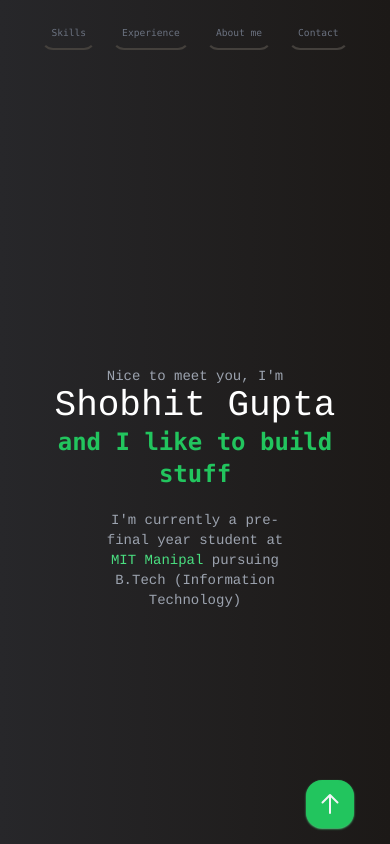
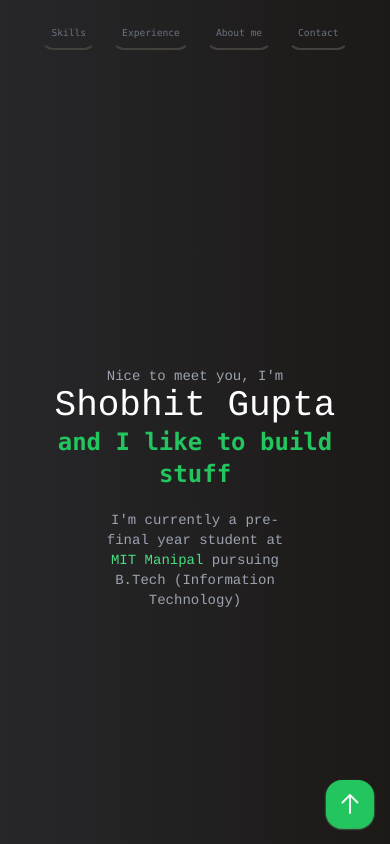
Before and after one commit to shobhitgupta2/Personal-Portfolio, a React (Vite) app: page / in a window 390 px wide. Built offline with nearby package versions, Linux system fonts and the light colour scheme.

Commit message:
made changes to corner button alignment for mobile

```diff
--- a/src/components/CornerBubble.tsx
+++ b/src/components/CornerBubble.tsx
@@ -8,13 +8,14 @@ const CornerBubble = ({ handleClick }: CornerButtonProps) => {
   return (
     <button
       className="w-12 h-12 bg-green-500 rounded-2xl
-    justify-self-end fixed bottom-4 right-9 text-gray-100
+    fixed bottom-4 md:right-9 right-4
+    justify-items-center items-center
     hover:bg-green-400 hover:text-white hover:shadow-green-500
     transition ease-in-out duration-300
     shadow-sm shadow-green-400"
       onClick={handleClick}
     >
-      <ArrowUp className="size-6 stroke-2 justify-self-center" />
+      <ArrowUp className="w-6 h-6 stroke-2 text-gray-100" />
     </button>
   );
 };
```
